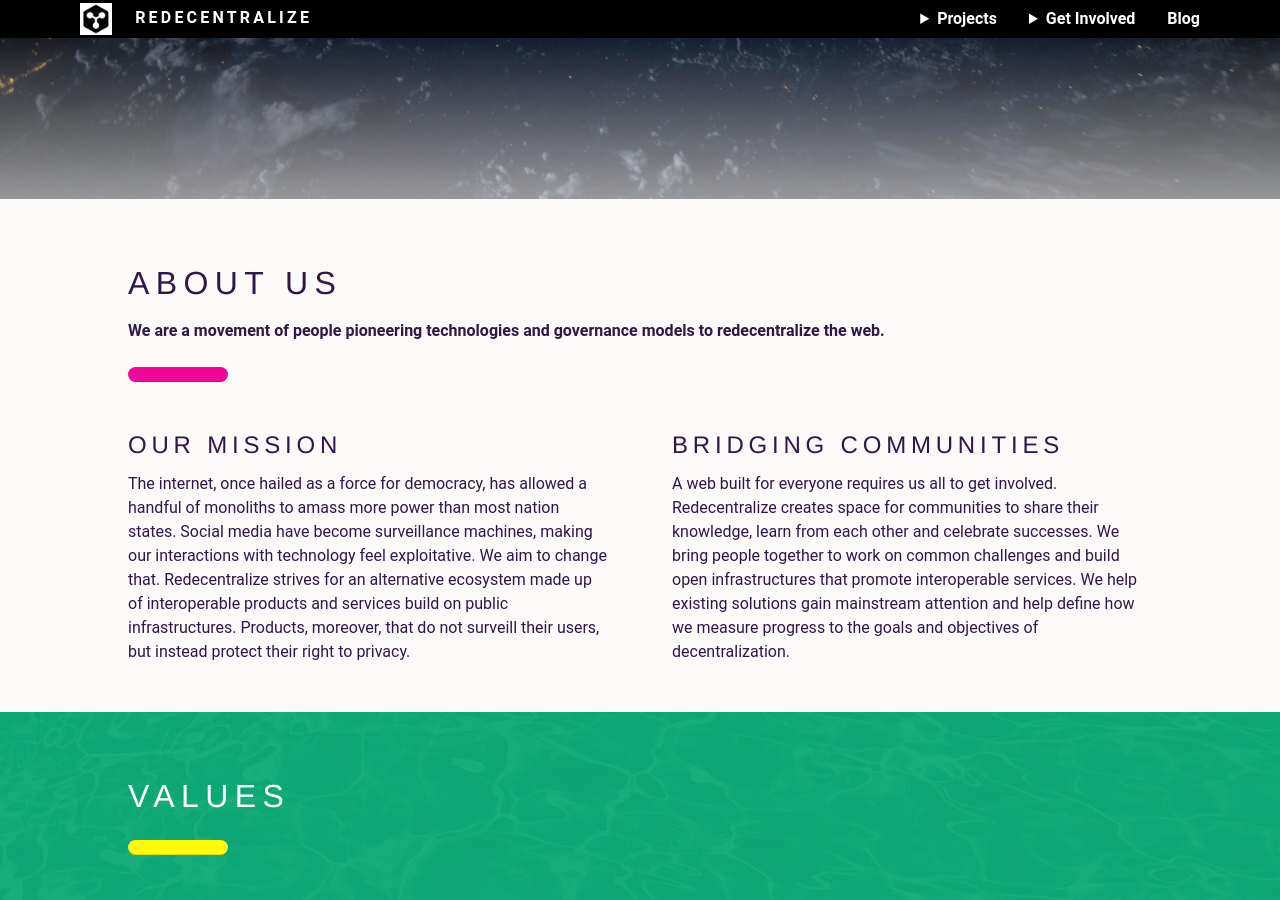
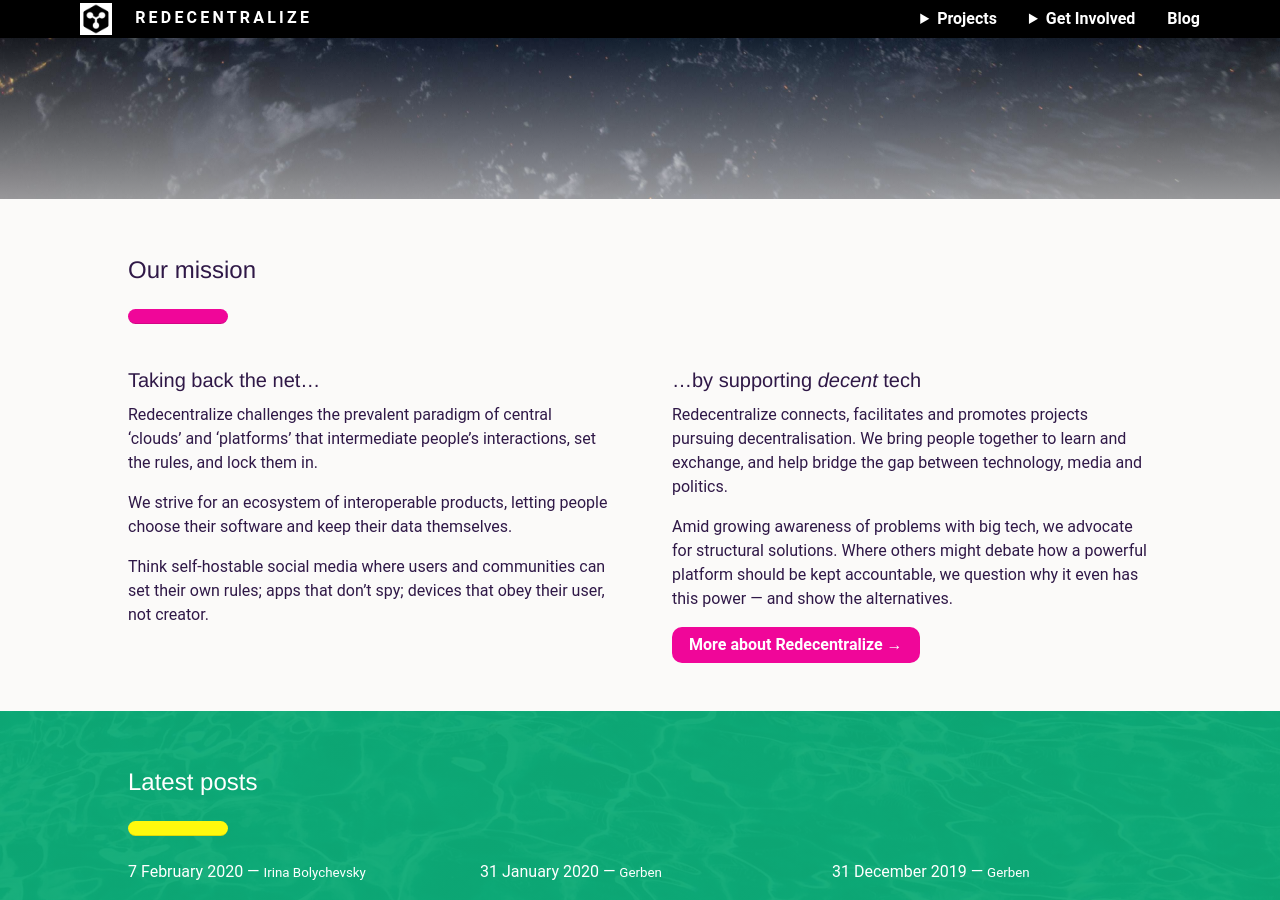
Before and after one commit to redecentralize/redecentralize-website, a Jekyll site: the page built from index.html, in a window 1280 px wide and 900 px high, scrolled down 701 px. Built offline with Jekyll 4.4.1, drawn with Linux system fonts in a browser that asks for light colours; some of the changed text lies outside the part shown.

Commit message:
Revise homepage

```diff
--- a/assets/css/main.css
+++ b/assets/css/main.css
@@ -282,10 +282,8 @@
 .card-grid {
   display: grid;
   grid-template-columns: repeat(auto-fill, minmax(15em, 1fr));
+  grid-gap: 2em;
   gap: 2em;
-}
-
-.card {
 }
 
 .radar-label {
--- a/index.html
+++ b/index.html
@@ -18,24 +18,33 @@
 </header>
 
 <div class="bg-medium">
-  <section id="about" class="container clearfix">
-    <h1 class="caps">
-      About us
-    </h1>
-    <p>
-      <strong>We are a movement of people pioneering technologies and governance models to redecentralize the web.</strong>
-    </p>
+  <section class="container clearfix">
+    <h2>Our mission</h2>
     <hr class="flashy pill"/>
-    <div class="clearfix mxn3">
+    <div class="mxn3">
       <div class="md-col md-col-6 px3">
-        <h2 class="caps">Our mission</h3>
+        <h3>Taking back the net…</h3>
         <p>
-          The internet, once hailed as a force for democracy, has allowed a handful of monoliths to amass more power than most nation states. Social media have become surveillance machines, making our interactions with technology feel exploitative. We aim to change that. Redecentralize strives for an alternative ecosystem made up of interoperable products and services build on public infrastructures. Products, moreover, that do not surveill their users, but instead protect their right to privacy.
+          Redecentralize challenges the prevalent paradigm of central ‘clouds’ and ‘platforms’ that intermediate people’s interactions, set the rules, and lock them in.
+        </p>
+        <p>
+          We strive for an ecosystem of interoperable products, letting people choose their software and keep their data themselves.
+        </p>
+        <p>
+          Think self-hostable social media where users and communities can set their own rules; apps that don’t spy; devices that obey their user, not creator.
         </p>
       </div>
       <div class="md-col md-col-6 px3">
-        <h2 class="caps">Bridging Communities</h3>
-        <p>A web built for everyone requires us all to get involved. Redecentralize creates space for communities to share their knowledge, learn from each other and celebrate successes. We bring people together to work on common challenges and build open infrastructures that promote interoperable services. We help existing solutions gain mainstream attention and help define how we measure progress to the goals and objectives of decentralization.</p>
+        <h3>…by supporting <em>decent</em> tech</h3>
+        <p>
+          Redecentralize connects, facilitates and promotes projects pursuing decentralisation. We bring people together to learn and exchange, and help bridge the gap between technology, media and politics.
+        </p>
+        <p>
+          Amid growing awareness of problems with big tech, we advocate for structural solutions. Where others might debate how a powerful platform should be kept accountable, we question why it even has this power — and show the alternatives.
+        </p>
+        <p>
+          <a href="/about/" class="flashy btn">More about Redecentralize →</a>
+        </p>
       </div>
     </div>
   </section>
@@ -43,34 +52,68 @@
 
 <div class="bg-green">
   <section class="container">
-    <h1 class="caps">
-      <span class="">Values</span>
-    </h1>
+    <h2>Latest posts</h2>
     <hr class="flashy pill"/>
-    <div class="clearfix mxn3">
-      <div class="md-col md-col-4 px3 py1">
-        <h3 class="caps">Autonomy</h3>
-        <p class="">Data &amp; technology should enhance our ability to make informed and un-coerced decisions, on both an individual and organisational level. It should respect our personal and collective privacy. </p>
-      </div>
-      <div class="md-col md-col-4 px3 py1">
-        <h3 class="caps">Inclusivity</h3>
-        <p class="">We only succeed when the systems and tools we create are inclusive to anyone, regardless of time availability, physical fitness, wealth or digital literacy.</p>
-      </div>
-      <div class="md-col md-col-4 px3 py1">
-        <h3 class="caps">Privacy &amp; trust</h3>
-        <p class="">Digital services should respect our personal and collective privacy. Personal information should be secure and used to deliver services in a trusted, non-exploitative and accountable way.</p>
-      </div>
+    <div class="card-grid">
+      {% for post in site.categories['blog'] offset: 0 limit: 3 %}
+      {% assign author = site.authors[post.author] %}
+      <article>
+        {{ post.date  | date: "%-d %B %Y" }} — <small>{{ author.display_name }}</small>
+        <a rel="bookmark" href="{{post.url}}">
+          <h3>{{ post.title }}</h3>
+        </a>
+        <p>
+          {{ post.summary }}
+        </p>
+      </article>
+      {% endfor %}
+    </div>
+    <div style="display: flex; flex-flow: row wrap; align-items: baseline; justify-content: space-around;">
+      <p style="margin: 1em;">
+        <a class="flashy btn" href="/blog/">See all posts →</a>
+      </p>
+      <p style="margin: 1em;">
+        To get updates in your inbox: <a class="btn btn-outline" target="_blank" href="http://eepurl.com/DgRA1">Sign up for our newsletter</a>
+      </p>
     </div>
   </section>
 </div>
 
-<div class="bg-grey">
+<div class="bg-medium">
   <section class="container">
-    <h1 class="caps">
-      How to join
-    </h1>
-    <p class="lead">Redecentralize relies heavily on its community of technologists, scientists, designers and decentralization enthusiasts. Get involved!</p>
+    <h2>Resources</h2>
     <hr class="flashy pill"/>
+    <div class="card-grid">
+      <section>
+        <h3>Learn more about decentralisation</h3>
+        <p>
+          Read our articles on <a href="/blog/2018/08/18/theres-more-to-decentralisation-than-blockchains-and-bitcoin.html">the what and why of decentralization</a> and <a href="/blog/2020/02/07/breaking-big-tech-open.html">how to break big tech <em>open</em></a>. We also surface writings from others in our monthly <a href="/redigest/">digests</a>.
+        </p>
+      </section>
+      <section>
+        <h3>Find decentralised alternatives</h3>
+        <p>
+          Check out or contribute to the <a href="https://github.com/redecentralize/alternative-internet">alternative internet list</a>, a crowd-sourced directory of hundreds of software projects.
+        </p>
+        <p>
+          We also love <a href="https://switching.software/">switching.software</a> as a user-friendly guide to ethical alternatives to well-known apps and services.
+        </p>
+      </section>
+      <section>
+        <h3>Watch founder interviews</h3>
+        <p>
+          Back in 2013 we started with interviewing people working in this space, leading to over 20 videos revealing the minds behind the projects. <a href="/interviews/">Explore the archive</a>.
+        </p>
+      </section>
+    </div>
+  </section>
+</div>
+
+<div class="bg-dark">
+  <section id="contact" class="container">
+    <h2>Get involved</h2>
+    <hr class="flashy pill"/>
+    <p>Redecentralize relies heavily on its community of technologists, scientists, designers and decentralization enthusiasts. Get involved!</p>
     <p>
       We need web developers, community managers, event organisers, marketing and policy advisors to help build and grow our community and organise our next conference. Eager to help? Email us at <a href="mailto:hello@redecentralize.org">hello@redecentralize.org</a>, or chat with us on Matrix in <a href="https://riot.im/app/#/room/#redecentralize:matrix.org" target="_blank">#redecentralize:matrix.org</a>.
     </p>
@@ -78,20 +121,7 @@
       If you want to just stay in the loop, join our newsletter to receive updates, blog posts, and a monthly digest in your inbox:
     </p>
     <p>
-      <a class="flashy btn caps" target="_blank" href="http://eepurl.com/DgRA1">Sign up for our newsletter!</a>
+      <a class="flashy btn" target="_blank" href="http://eepurl.com/DgRA1">Sign up for our newsletter</a>
     </p>
   </section>
 </div>
-
-<div class="bg-dark">
-  <section id="contact" class="container">
-    <h1 class="caps">Contact</h1>
-    <hr class="flashy pill"/>
-    <p>
-      For more information you can reach us at:
-        <a href="mailto:hello@redecentralize.org">
-          <strong>hello@redecentralize.org</strong>
-        </a>
-    </p>
-  </section>
-</div>
```
